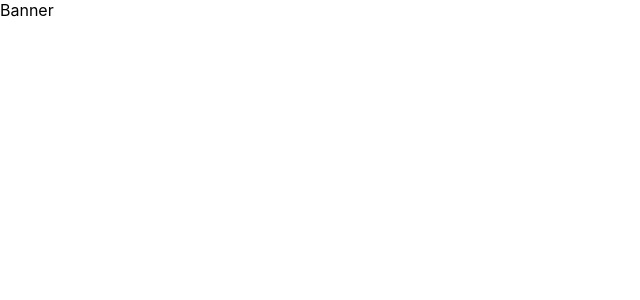
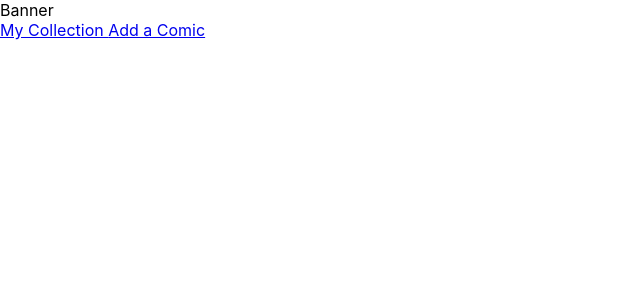
Before and after one commit to daniabee/Comic-Can, a React (Create React App) app: page / in a window 1280 px wide. Shown: the top 300 px of the page, without its empty margins (0-640 px from the left). Built offline with nearby package versions, Linux system fonts and the light colour scheme.

Commit message:
Add nav link to home

```diff
--- a/src/components/App/App.js
+++ b/src/components/App/App.js
@@ -1,11 +1,22 @@
 import "./App.css";
 import Home from "../Home/Home";
+import NavBar from "../NavBar/NavBar";
 import { Route, Routes } from "react-router";
+import { NavLink } from "react-router-dom";
 
 function App() {
   return (
     <Routes>
-      <Route exact path="/" element={<Home />} />
+      <Route
+        exact
+        path="/"
+        element={
+          <div>
+            <Home />
+            <NavBar />
+          </div>
+        }
+      />
     </Routes>
   );
 }
--- a/src/components/NavBar/NavBar.js
+++ b/src/components/NavBar/NavBar.js
@@ -0,0 +1,13 @@
+import React from "react";
+import { NavLink } from "react-router-dom";
+
+const NavBar = () => {
+  return (
+    <div>
+      <NavLink to="/comicCollection"> My Collection </NavLink>
+      <NavLink to="/addComic"> Add a Comic </NavLink>
+    </div>
+  );
+};
+
+export default NavBar;
```
